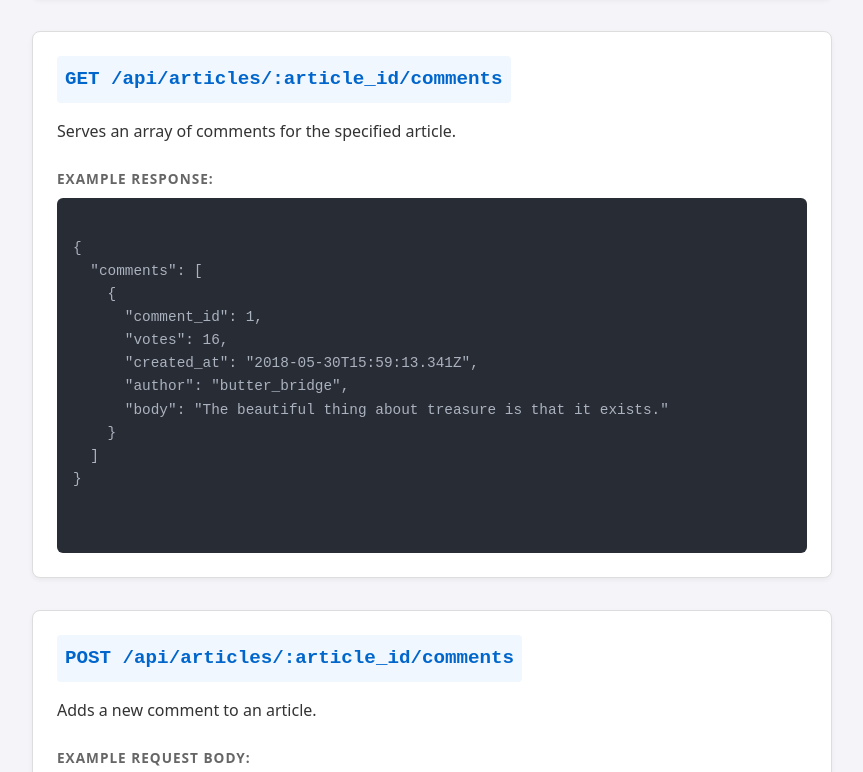
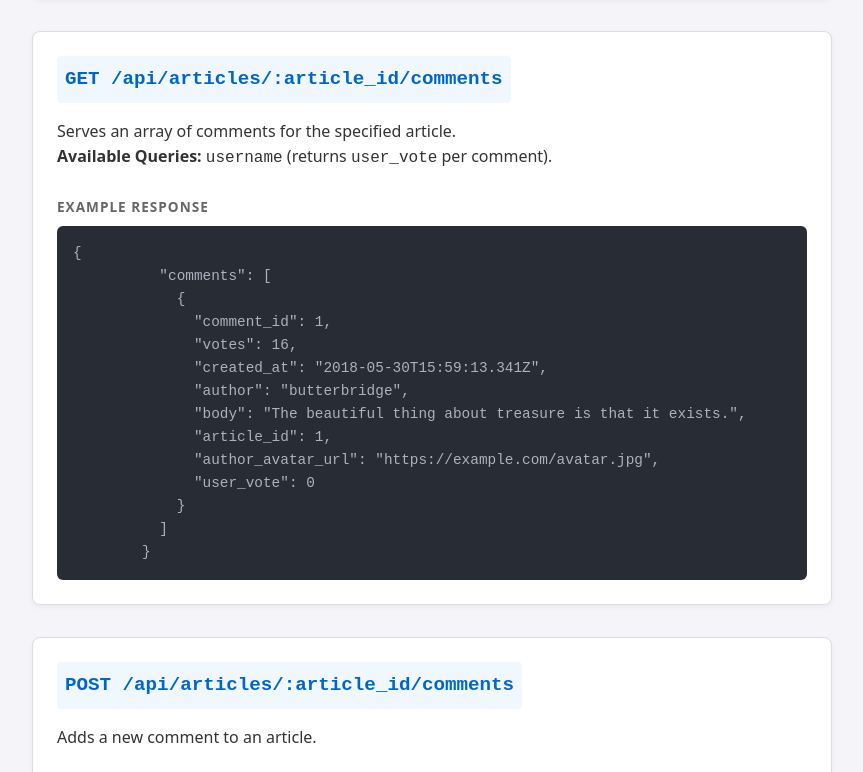
Before and after one commit to vertigo1919/headless-press-api, a website: page public/index.html in a window 1280 px wide. Shown: the part 3882-4654 px from the top of the page, without its empty margins (208-1071 px from the left). Drawn offline with Linux system fonts and the light colour scheme.

Commit message:
docs: update endpoints.json and index.html to reflect current API behaviour
- Add  query param and  field to GET /api/articles/:article_id/comments
- Update PATCH /api/comments/:comment_id description to document toggle/un-vote behaviour
- Add missing GET /api/users endpoint card to index.html

```diff
--- a/public/index.html
+++ b/public/index.html
@@ -168,23 +168,26 @@
 
         <li class="endpoint-card">
           <h3>GET /api/articles/:article_id/comments</h3>
-          <p>Serves an array of comments for the specified article.</p>
-          <h4>Example response:</h4>
-          <pre>
-<code>
-{
+          <p>
+            Serves an array of comments for the specified article.<br />
+            <strong>Available Queries:</strong> <code>username</code> (returns
+            <code>user_vote</code> per comment).
+          </p>
+          <h4>Example response</h4>
+          <pre><code>{
           "comments": [
             {
               "comment_id": 1,
               "votes": 16,
               "created_at": "2018-05-30T15:59:13.341Z",
-      "author": "butter_bridge",
-      "body": "The beautiful thing about treasure is that it exists."
+              "author": "butterbridge",
+              "body": "The beautiful thing about treasure is that it exists.",
+              "article_id": 1,
+              "author_avatar_url": "https://example.com/avatar.jpg",
+              "user_vote": 0
             }
           ]
-}
-</code>
-          </pre>
+        }</code></pre>
         </li>
 
         <li class="endpoint-card">
@@ -242,7 +245,10 @@
         </li>
         <li class="endpoint-card">
           <h3>PATCH /api/comments/:comment_id</h3>
-          <p>Updates the vote count of a comment for a specific user.</p>
+          <p>
+            Updates the vote count of a comment for a specific user. Sending the
+            same vote direction twice acts as an un-vote.
+          </p>
           <h4>Example Request Body:</h4>
           <pre>
         <code>
```
Also changed, not shown: controllers/articles.controllers.js (+2 -6 lines), endpoints.json (+7 -4 lines). Lines whose indentation alone changed are shown as unchanged.
